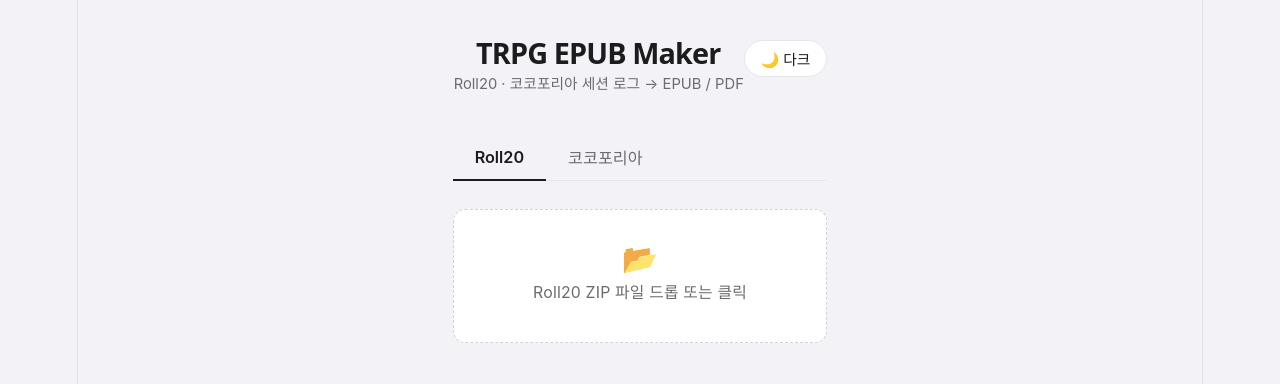
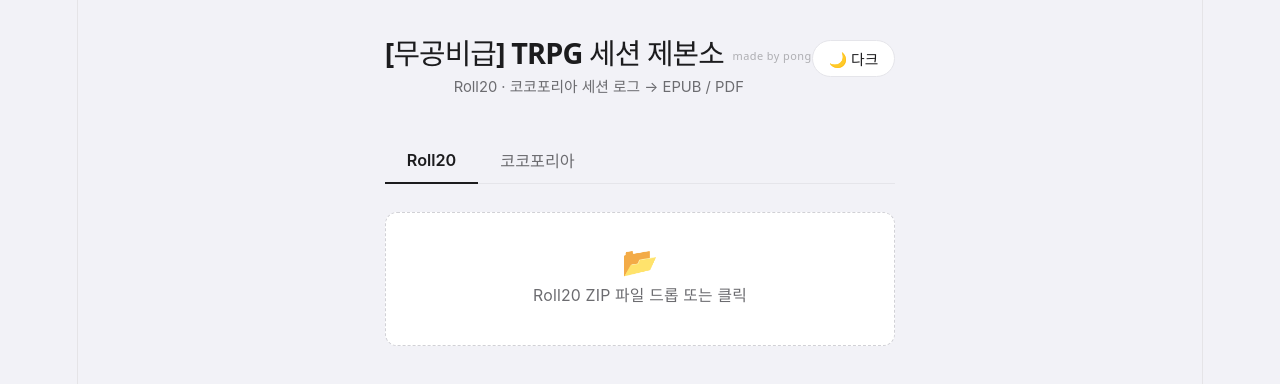
Before and after one commit to sanc-yang/trpg-epub-maker, a React (Vite) app: page / in a window 1280 px wide. Shown: the top 384 px of the page. Built offline with nearby package versions, Linux system fonts and the light colour scheme.

Commit message:
타이틀을 [무공비급] TRPG 세션 제본소로 변경, made by pong 크레딧 추가
https://claude.ai/code/session_012vEoHgvrFo4R36tpGVTYXh

```diff
--- a/src/App.jsx
+++ b/src/App.jsx
@@ -553,7 +553,8 @@ export default function App() {
       <div style={{ display: 'flex', alignItems: 'flex-start', justifyContent: 'space-between', marginBottom: 40 }}>
         <div>
           <h1 style={{ fontSize: '1.6em', fontWeight: 700, margin: 0, letterSpacing: '-0.03em', color: t.text }}>
-            TRPG EPUB Maker
+            [무공비급] TRPG 세션 제본소
+            <span style={{ fontSize: '0.38em', fontWeight: 400, color: t.textMuted, letterSpacing: '0.04em', marginLeft: '0.8em', verticalAlign: 'middle' }}>made by pong</span>
           </h1>
           <p style={{ fontSize: '0.82em', color: t.textSub, margin: '5px 0 0 1px', letterSpacing: 0 }}>
             Roll20 · 코코포리아 세션 로그 → EPUB / PDF
```
